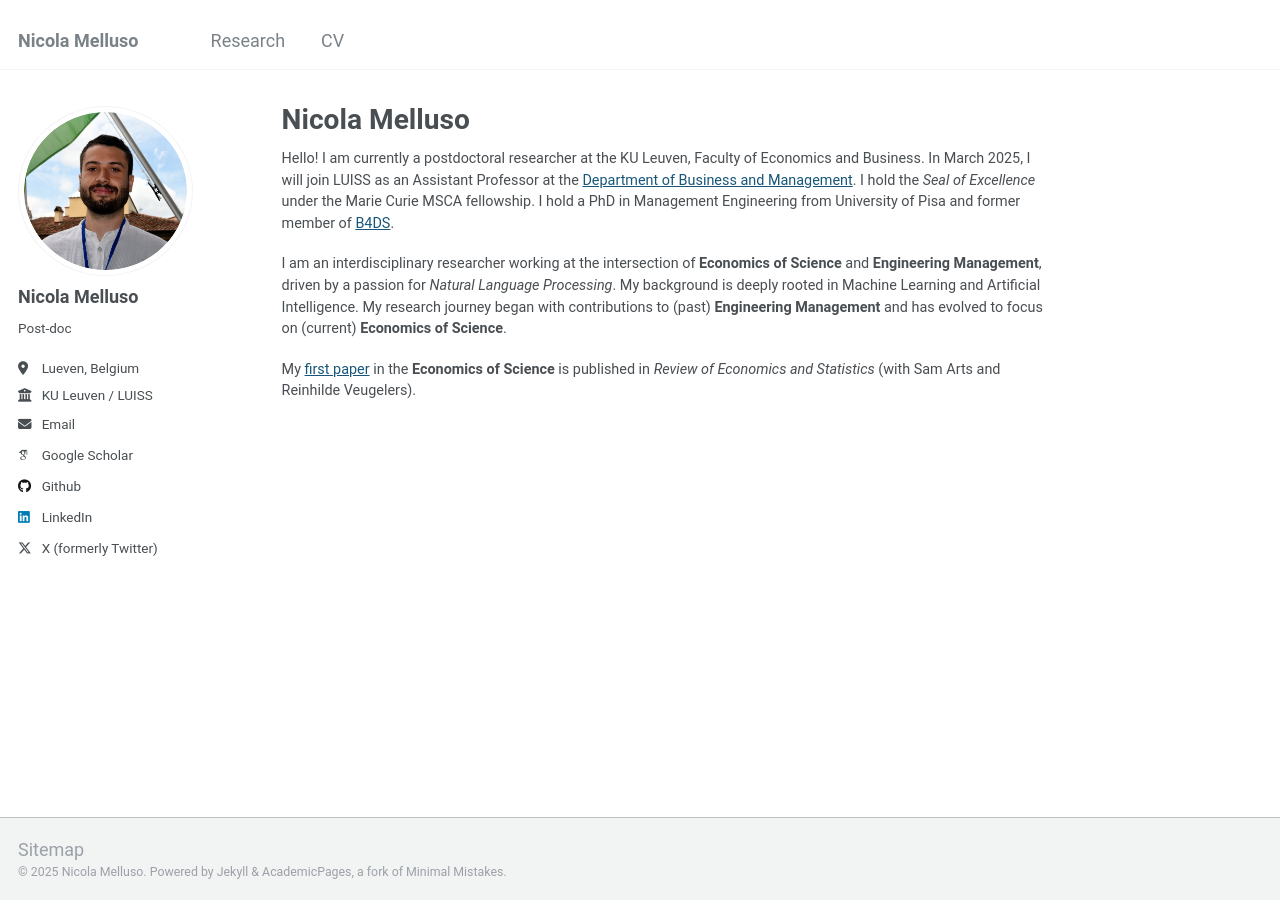
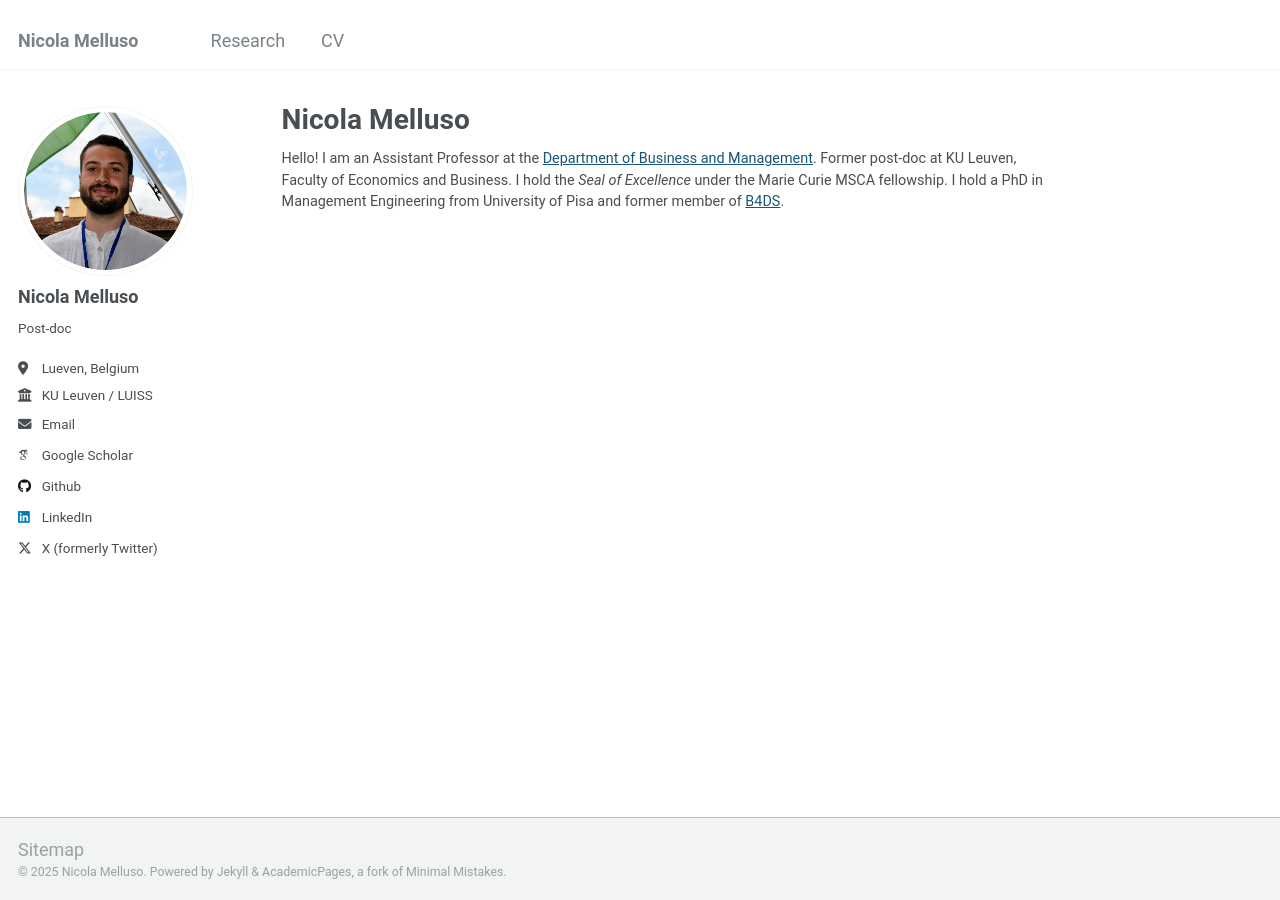
Before and after one commit to nicolamelluso/nicolamelluso.github.io, a Jekyll site: the page built from _pages/about.md, in a window 1280 px wide. Built offline with Jekyll 4.4.1, drawn with Linux system fonts in a browser that asks for light colours; some web fonts are replaced.

Commit message:
Update about.md

```diff
--- a/_pages/about.md
+++ b/_pages/about.md
@@ -8,8 +8,4 @@ redirect_from:
 seo_title: "Nicola Melluso"
 ---
 
-Hello! I am currently a postdoctoral researcher at the KU Leuven, Faculty of Economics and Business. In March 2025, I will join LUISS as an Assistant Professor at the [Department of Business and Management](https://impresaemanagement.luiss.it/). I hold the _Seal of Excellence_ under the Marie Curie MSCA fellowship. I hold a PhD in Management Engineering from University of Pisa and former member of [B4DS](http://b4ds.unipi.it/).
-
-I am an interdisciplinary researcher working at the intersection of **Economics of Science** and **Engineering Management**, driven by a passion for _Natural Language Processing_. My background is deeply rooted in Machine Learning and Artificial Intelligence. My research journey began with contributions to (past) **Engineering Management** and has evolved to focus on (current) **Economics of Science**.
-
-My [first paper](https://doi.org/10.1162/rest_a_01561) in the **Economics of Science** is published in _Review of Economics and Statistics_ (with Sam Arts and Reinhilde Veugelers).
+Hello! I am an Assistant Professor at the [Department of Business and Management](https://impresaemanagement.luiss.it/). Former post-doc at KU Leuven, Faculty of Economics and Business. I hold the _Seal of Excellence_ under the Marie Curie MSCA fellowship. I hold a PhD in Management Engineering from University of Pisa and former member of [B4DS](http://b4ds.unipi.it/).
```
